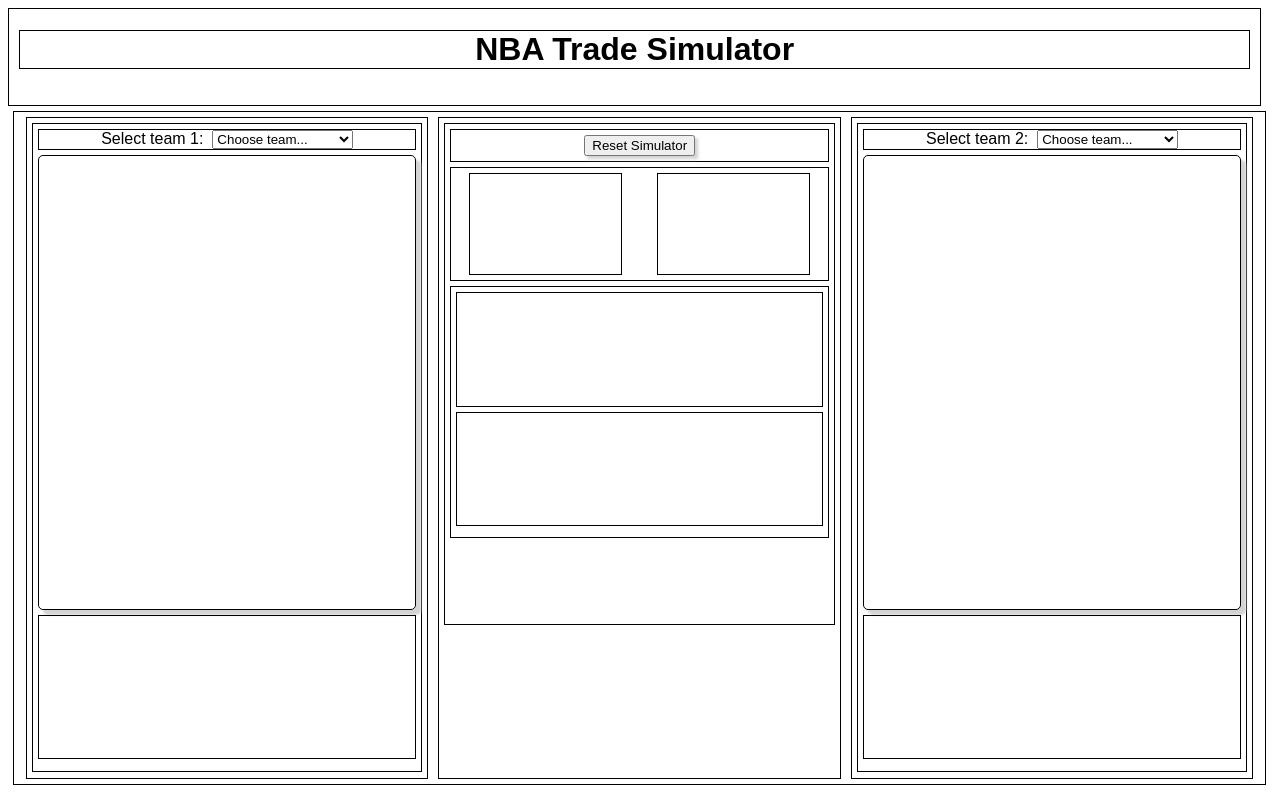
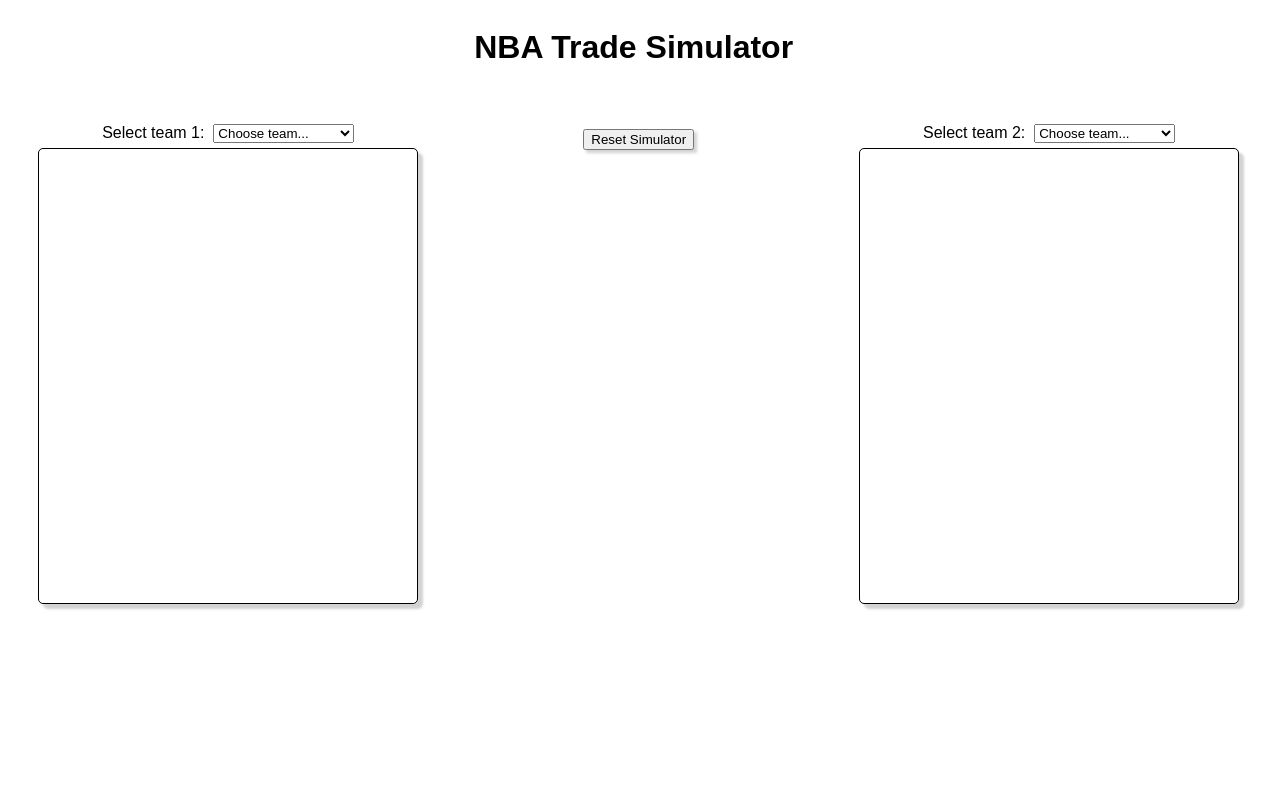
Before and after one commit to doswald32/phase-1-final-project, a plain HTML site: page index.html in a window 1280 px wide. Drawn offline with Linux system fonts and the light colour scheme.

```diff
--- a/style.css
+++ b/style.css
@@ -1,6 +1,4 @@
-.borders {
-    border-style: solid;
-    border-width: 1px;
+body {
     font-family: sans-serif;
 }
 
@@ -12,8 +10,6 @@
 
 #title {
     text-align: center;
-    margin-left: 10px;
-    margin-right: 10px;
 }
 
 #main {
```
